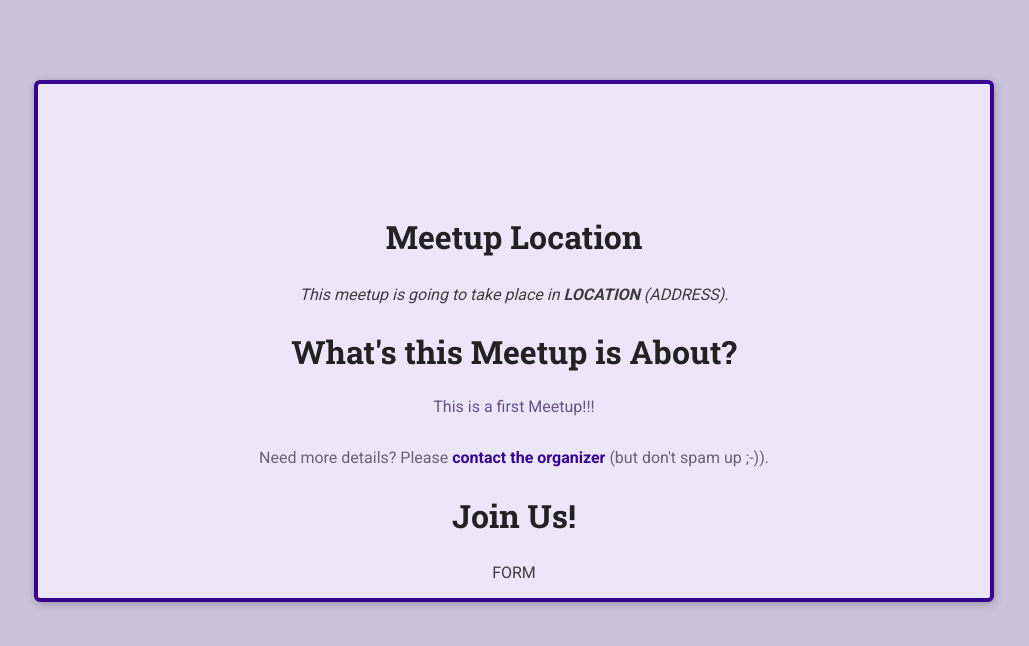
After one commit to gr8guyrabi/meetups, a Django app: page /meetups/1 in a window 1280 px wide. The commit adds this page. Shown: the top 646 px of the page, without its empty margins (126-1155 px from the left). Run offline with Django 3.2, Linux system fonts and the light colour scheme.

Commit message:
add: meetup detail page

```diff
--- /dev/null
+++ b/meetups/static/meetups/styles/meetup-detail.css
@@ -0,0 +1,88 @@
+article {
+  max-width: 60rem;
+  margin: 5rem auto;
+  border-radius: 6px;
+  background-color: #ede6f8;
+  border: 4px solid #350490;
+  box-shadow: 1px 2px 8px rgba(0, 0, 0, 0.25);
+  position: relative;
+  padding: 1rem;
+  text-align: center;
+}
+
+#main-image {
+  width: 10rem;
+  height: 10rem;
+  object-fit: cover;
+  position: absolute;
+  top: -5rem;
+  left: calc(50% - 5rem);
+  border-radius: 50%;
+  border: 4px solid #350490;
+}
+
+section:first-of-type {
+  margin-top: 6rem;
+}
+
+h2 {
+  font-size: 2rem;
+}
+
+address span {
+  font-weight: bold;
+}
+
+#details h2 {
+  margin-bottom: 0.5rem;
+}
+
+#details > p {
+  color: #665386;
+  padding: 1rem;
+  border-radius: 4px;
+  max-width: 80%;
+  margin: auto;
+}
+
+#details footer {
+  color: #696472;
+}
+
+#details footer a {
+  color: #350490;
+  text-decoration: none;
+  font-weight: bold;
+}
+
+#registration ul {
+  list-style: none;
+  margin: 0;
+  padding: 0;
+}
+
+#registration label {
+  font-weight: bold;
+  color: #46424d;
+  margin-right: 1rem;
+  display: block;
+  margin-bottom: 0.5rem;
+}
+
+#registration input {
+  font: inherit;
+  width: 40%;
+  background-color: #ebeaee;
+  border: 1px solid #4b4753;
+  border-radius: 4px;
+  padding: 0.25rem;
+}
+
+#registration-actions {
+  margin-top: 1.5rem;
+}
+
+#registration .errorlist {
+  margin-bottom: 0.5rem;
+  color: #880824;
+}
--- /dev/null
+++ b/meetups/templates/meetups/detail.html
@@ -0,0 +1,38 @@
+{% load static %}
+<!DOCTYPE html>
+<html lang="en">
+<head>
+    <meta charset="UTF-8">
+    <meta http-equiv="X-UA-Compatible" content="IE=edge">
+    <meta name="viewport" content="width=device-width, initial-scale=1.0">
+    <link rel="stylesheet" href="{% static 'meetups/styles/base.css' %}">
+    <link rel="stylesheet" href="{% static 'meetups/styles/meetup-detail.css' %}">
+    <title>{{ meetup_title }}</title>
+</head>
+<body>
+    <main>
+        <article>
+            <img src="" alt="">
+
+            <section id="location">
+                <h2>Meetup Location</h2>
+                <address>This meetup is going to take place in <span>LOCATION</span> (ADDRESS).</address>
+            </section>
+
+            <section id='details'>
+                <h2>What's this Meetup is About?</h2>
+                <p>{{ meetup_description }}</p>
+                <footer>
+                    <p>Need more details? Please <a href="">contact the organizer</a> (but don't spam up ;-)).</p>
+                </footer>
+            </section>
+
+            <section id="registration">
+                <h2>Join Us!</h2>
+                FORM
+            </section>
+        </article>
+    </main>
+
+</body>
+</html>
--- a/meetups/templates/meetups/index.html
+++ b/meetups/templates/meetups/index.html
@@ -35,7 +35,7 @@
                                 </div>
                             </div>
                             <div class="meetup-actions">
-                                <a href="" class="btn">More Details</a>
+                                <a href="/meetups/{{ meetup_item.slug }}" class="btn">More Details</a>
                             </div>
                         </article>
                     </li>
--- a/meetups/urls.py
+++ b/meetups/urls.py
@@ -4,5 +4,6 @@ from . import views
 # map url to app view
 urlpatterns = [  # urlpatterns <- has to be a list name
     # map domain_name.com/meetups/ to response from index function of views.py
-    path('meetups/', views.index)
+    path('meetups/', views.index),
+    path('meetups/<slug:meetup_slug>', views.detail)
 ]
--- a/meetups/views.py
+++ b/meetups/views.py
@@ -1,4 +1,5 @@
 from django.shortcuts import render
+from django.http import HttpResponse
 
 # Create your views here.
 
@@ -22,3 +23,15 @@ def index(request):
         'showMeetup': True,
         'meetups': meetups
     })
+
+
+def detail(request, meetup_slug):
+    meetupDetail = {
+        'title': 'A First Meetup',
+        'description': 'This is a first Meetup!!! '
+    }
+
+    return render(request, 'meetups/detail.html', {
+        'meetup_title': meetupDetail['title'],
+        'meetup_description': meetupDetail['description']
+    })
```
